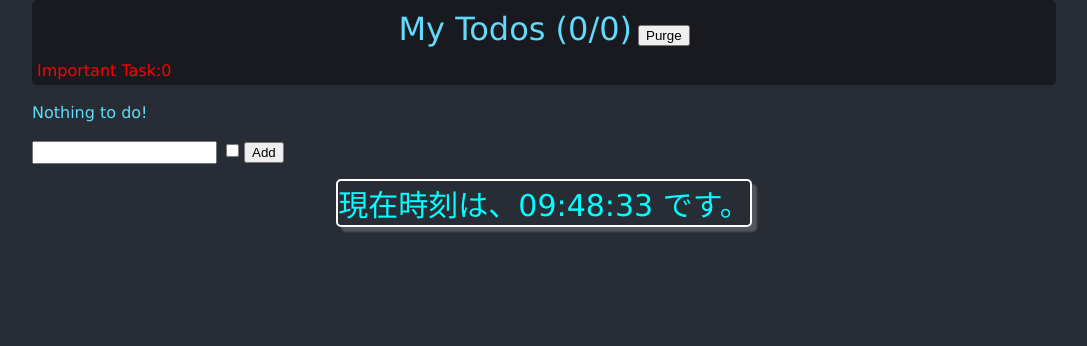
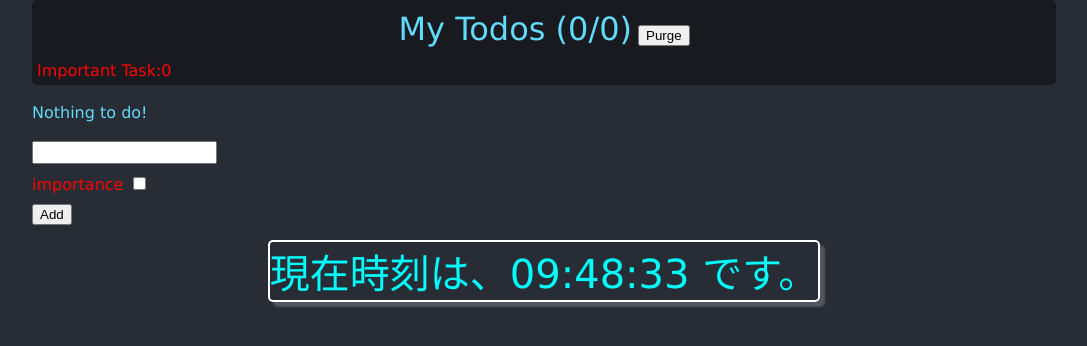
Before and after one commit to takatakunishi/reactTodo, a React (Create React App) app: page / in a window 1280 px wide. Shown: the top 346 px of the page, without its empty margins (96-1183 px from the left). Built offline with nearby package versions, Linux system fonts and the light colour scheme.

Commit message:
[add] little fix

```diff
--- a/src/App.css
+++ b/src/App.css
@@ -121,6 +121,14 @@ h1 > button{
 }
 
 
+
+.formTitle2{
+  color: red;
+  margin: 10px 0 10px;
+  display: inline-block;
+}
+
+
 .App-link {
   color: #61dafb;
 }
--- a/src/App.js
+++ b/src/App.js
@@ -117,10 +117,13 @@ function TodoList(props) {
 
 function TodoForm(props) {
   return (
-    <form onSubmit={props.addTodo}>
-      <input type="text" name="titleName" value={props.item} onChange={props.updateItem} />
-      <input type="checkbox" name="TF" value='important!' onChange={props.updateItem} checked={props.isImp} />
-      <input type="submit" value="Add" />
+    <form className='formContainer' onSubmit={props.addTodo}>
+      <input className='formTitle' type="text" name="titleName" value={props.item} onChange={props.updateItem} />
+      <br />
+      <label className='formTitle2'>importance <input type="checkbox" name="TF" value='important!' onChange={props.updateItem} checked={props.isImp} />
+      </label>
+      <br />
+      <input className='formTitle' type="submit" value="Add" />
     </form>
   );
 }
--- a/src/index.css
+++ b/src/index.css
@@ -29,7 +29,7 @@ code {
 .timeContainer{
   display: inline-block;
   text-align: center;
-  font-size: 30px;
+  font-size: 40px;
   border: 2px solid white;
   border-radius: 5px;
   box-shadow: 5px 5px 2px rgba(255,255,255,0.2);
```
